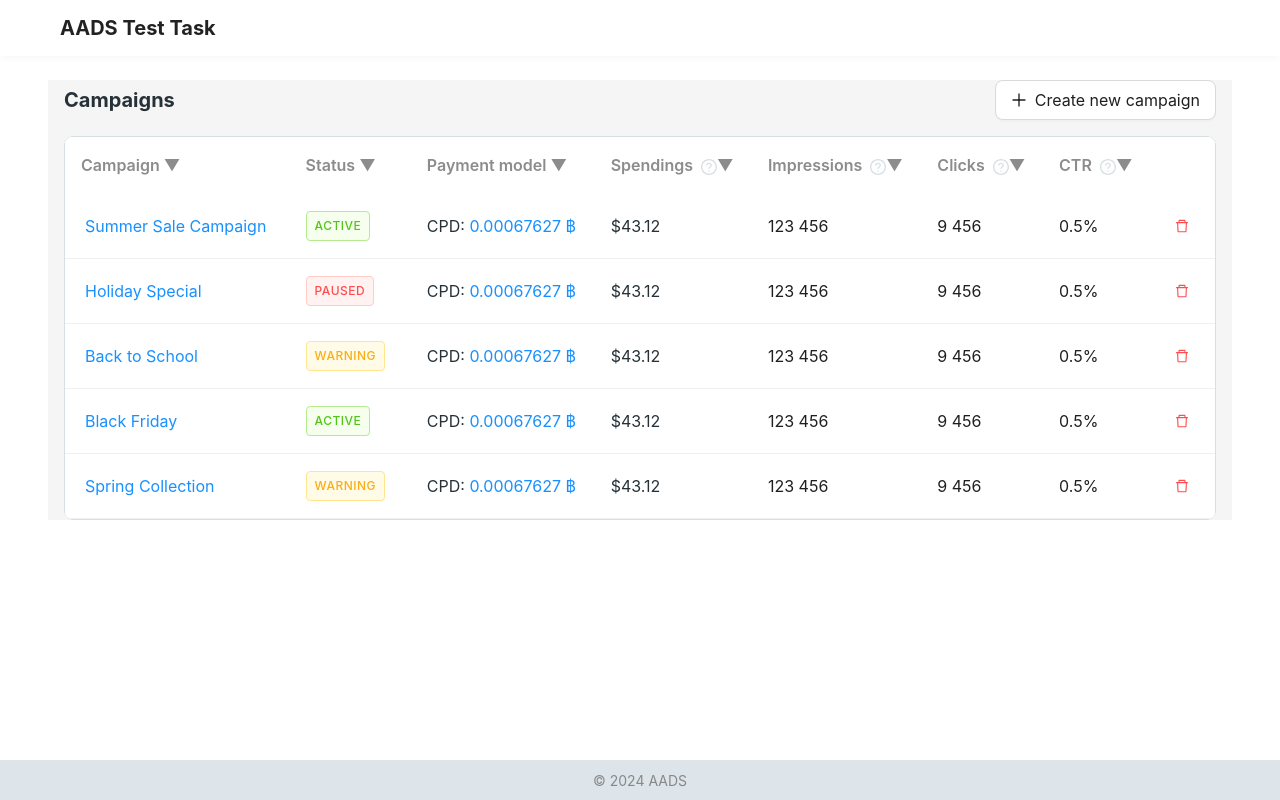
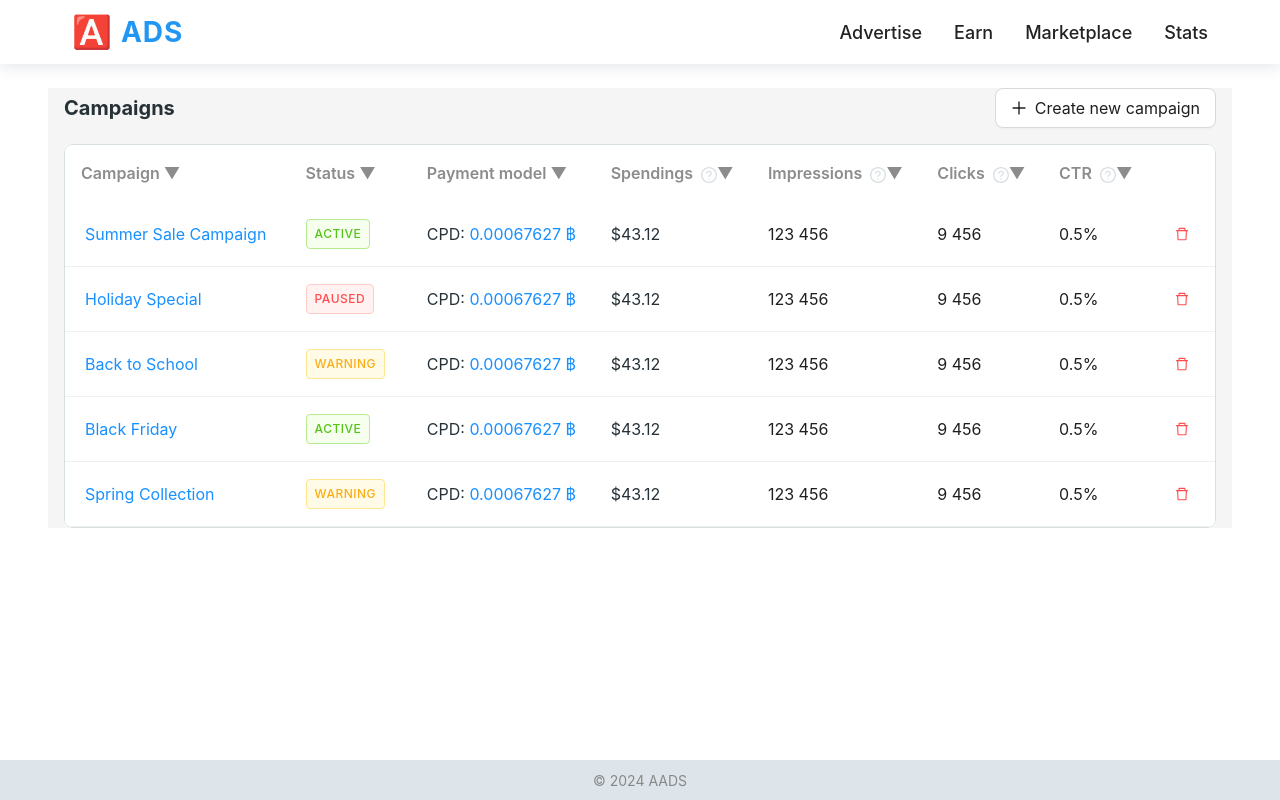
Before and after one commit to SunR1sen/test-task, a React (Vite) app: page / in a window 1280 px wide. Built offline with nearby package versions, Linux system fonts and the light colour scheme.

Commit message:
feat(layout): add main layout, feature Header and HeaderNav

```diff
--- /dev/null
+++ b/src/components/HeaderNav/HeaderNav.module.scss
@@ -0,0 +1,46 @@
+.headerNav {
+  display: flex;
+  align-items: center;
+  justify-content: space-between;
+  height: 64px;
+  position: relative;
+}
+
+.logo {
+  display: flex;
+  align-items: center;
+  font-weight: 700;
+  font-size: 28px;
+  color: #2196f3;
+  letter-spacing: 1px;
+}
+
+.logoIcon {
+  font-size: 32px;
+  margin-right: 8px;
+}
+
+.logoText {
+  font-size: 28px;
+  color: #2196f3;
+  font-weight: 700;
+}
+
+.menu {
+  display: flex;
+  gap: 32px;
+  list-style: none;
+  margin: 0;
+  padding: 0;
+  font-size: 18px;
+  font-weight: 500;
+  color: #222;
+}
+
+.menu li {
+  cursor: pointer;
+  transition: color 0.2s;
+}
+.menu li:hover {
+  color: #2196f3;
+}
--- /dev/null
+++ b/src/components/HeaderNav/HeaderNav.tsx
@@ -0,0 +1,15 @@
+import React from 'react';
+import styles from './HeaderNav.module.scss';
+
+const HeaderNav: React.FC = () => (
+  <nav className={styles.headerNav}>
+    <ul className={styles.menu}>
+      <li>Advertise</li>
+      <li>Earn</li>
+      <li>Marketplace</li>
+      <li>Stats</li>
+    </ul>
+  </nav>
+);
+
+export default HeaderNav;
--- /dev/null
+++ b/src/components/HeaderNav/index.ts
@@ -0,0 +1 @@
+export { default } from './HeaderNav';
--- /dev/null
+++ b/src/features/Header/Header.module.scss
@@ -0,0 +1,37 @@
+.header {
+  width: 100%;
+  background: #fff;
+  box-shadow: 0px 2px 16px 0px #0F233F1F;
+  position: relative;
+  z-index: 10;
+}
+
+.headerContent {
+  display: flex;
+  align-items: center;
+  justify-content: space-between;
+  max-width: 1200px;
+  margin: 0 auto;
+  height: 64px;
+  padding: 0 32px;
+}
+
+.logo {
+  display: flex;
+  align-items: center;
+  font-weight: 700;
+  font-size: 28px;
+  color: #2196f3;
+  letter-spacing: 1px;
+}
+
+.logoIcon {
+  font-size: 32px;
+  margin-right: 8px;
+}
+
+.logoText {
+  font-size: 28px;
+  color: #2196f3;
+  font-weight: 700;
+}
--- /dev/null
+++ b/src/features/Header/Header.tsx
@@ -0,0 +1,17 @@
+import React from 'react';
+import HeaderNav from '../../components/HeaderNav';
+import styles from './Header.module.scss';
+
+const Header: React.FC = () => (
+  <header className={styles.header}>
+    <div className={styles.headerContent}>
+      <div className={styles.logo}>
+        <span className={styles.logoIcon}>🅰️</span>
+        <span className={styles.logoText}>ADS</span>
+      </div>
+      <HeaderNav />
+    </div>
+  </header>
+);
+
+export default Header;
--- /dev/null
+++ b/src/features/Header/index.ts
@@ -0,0 +1 @@
+export { default } from './Header';
--- a/src/layouts/Layout/Layout.tsx
+++ b/src/layouts/Layout/Layout.tsx
@@ -1,11 +1,10 @@
 import React from 'react';
+import Header from '../../features/Header';
 import styles from './Layout.module.scss';
 
 const Layout: React.FC<{ children: React.ReactNode }> = ({ children }) => (
   <div className={styles.layout}>
-    <header className={styles.header}>
-      <div className={styles.headerContent}>AADS Test Task</div>
-    </header>
+    <Header />
     <main className={styles.main}>{children}</main>
     <footer className={styles.footer}>
       <div className={styles.footerContent}>© 2024 AADS</div>
```
